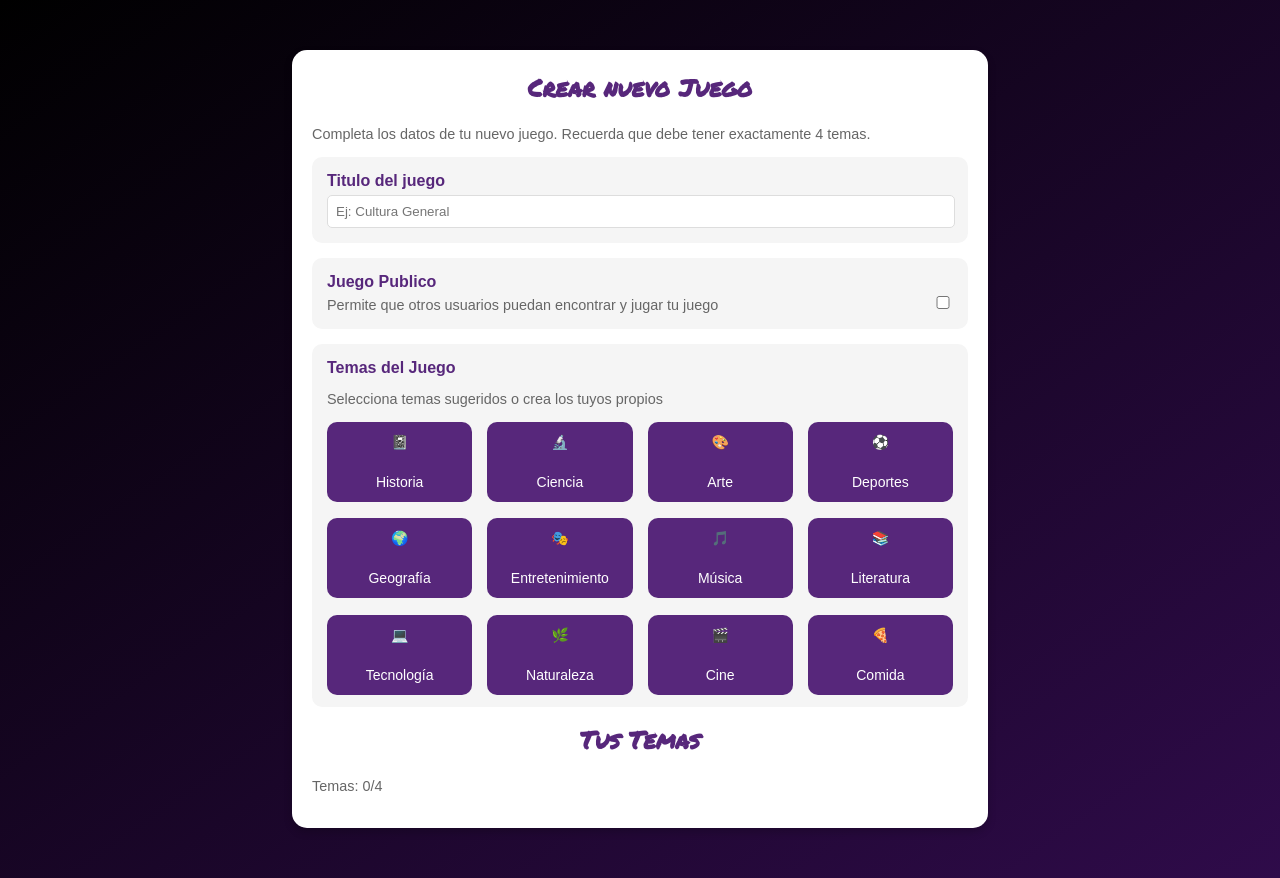
After one commit to Francisco-Javier-Martinez/Proyecto-Grupo-5, a PHP site: the page made by diseño/Mockups/creacion_Juegos.html in a window 1280 px wide. The commit adds this page. Run offline with PHP 8.4, Linux system fonts and the light colour scheme.

```diff
--- /dev/null
+++ b/diseño/Mockups/creacion_Juegos.html
@@ -0,0 +1,52 @@
+<!DOCTYPE html>
+<html lang="en">
+<head>
+    <meta charset="UTF-8">
+    <meta name="viewport" content="width=device-width, initial-scale=1.0">
+    <title>Creación del Juego</title>
+    <link rel="stylesheet" href="style.css">
+</head>
+<body>
+<main>
+    <div class="container">
+        <h2>Crear nuevo Juego</h2>
+        <p class="subtitle">Completa los datos de tu nuevo juego. Recuerda que debe tener exactamente 4 temas.</p>
+        <div class="form-box">
+            <label>Titulo del juego</label>
+            <input type="text" placeholder="Ej: Cultura General">
+        </div>
+        <div class="form-box">
+            <label>Juego Publico</label>
+            <span class="subtitle">Permite que otros usuarios puedan encontrar y jugar tu juego</span>
+            <input type="checkbox" name="juegoPublico" id="checkbox-publico"/>
+        </div>
+        <div class="form-box">
+            <label> Temas del Juego</label>
+            <p class="subtitle">Selecciona temas sugeridos o crea los tuyos propios</p>
+            <div class="temas-box">
+                <div class="tema-item">📓 <br> Historia</div>
+                <div class="tema-item">🔬 <br> Ciencia</div>
+                <div class="tema-item">🎨 <br> Arte</div>
+                <div class="tema-item">⚽ <br> Deportes</div>
+
+                <div class="tema-item">🌍 <br> Geografía</div>
+                <div class="tema-item">🎭 <br> Entretenimiento</div>
+                <div class="tema-item">🎵 <br> Música</div>
+                <div class="tema-item">📚 <br> Literatura</div>
+
+                <div class="tema-item">💻 <br> Tecnología</div>
+                <div class="tema-item">🌿 <br> Naturaleza</div>
+                <div class="tema-item">🎬 <br> Cine</div>
+                <div class="tema-item">🍕 <br> Comida</div>
+            </div>
+        </div>
+        <h2>Tus Temas</h2>
+        <div>
+            <p class="subtitle">Temas: 0/4</p>
+
+
+        </div>
+    </div>
+</main>
+</body>
+</html>
--- a/diseño/Mockups/gestion_Usuarios.html
+++ b/diseño/Mockups/gestion_Usuarios.html
@@ -60,7 +60,7 @@
 
 
 
-        <button type="submit" class="create-btn">Crear Administrador</button>
+        <button type="submit" class="save-btn">Crear Administrador</button>
       </form>
     </div>
 
--- a/diseño/Mockups/style.css
+++ b/diseño/Mockups/style.css
@@ -34,6 +34,51 @@ h3 {
     color: #57277B;
     margin-top: 0;
     font-family: "Archivo Narrow";
+}
+
+.subtitle {
+    color: #666;
+    font-size: 0.9rem;
+}
+
+.rojo{
+    background-color: red;
+}
+.azul{
+    background-color: blue;
+}
+.verde{
+    background-color: green;
+}
+.amarillo{
+    background-color: yellow;
+}
+
+.morado{
+    background-color: #57277B;
+}
+
+.rosa{
+    background-color: pink;
+}
+
+.naranja{
+    background-color: #FF7F00;
+}
+.cyan{
+    background-color: #00FFFF;
+}
+.lima{
+    background-color: #32CD32;
+}
+.coral{
+    background-color: #FF7F50;
+}
+.indigo{
+    background-color: #4B0082;
+}
+.ocre{
+    background-color: #CC7722;
 }
 
 /*----------------------------------Selección de Preguntas--------------------------------------*/
@@ -105,27 +150,10 @@ h3 {
     background-color: red;
 }
 
-#rojo{
-    background-color: red;
-}
-#azul{
-    background-color: blue;
-}
-#verde{
-    background-color: green;
-}
-#amarillo{
-    background-color: yellow;
-}
+
 
 
 /*----------------------------------Gestion de Usuarios--------------------------------------*/
-
-.subtitle {
-    text-align: center;
-    color: #666;
-    font-size: 0.9rem;
-}
 
 .form-box {
     background-color: #F5F5F5;
@@ -153,7 +181,7 @@ h3 {
     }
 }
 
-.create-btn {
+.save-btn {
     background-color: #57277B;
     color: white;
     width: 100%;
@@ -166,7 +194,7 @@ h3 {
     transition: 0.3s;
 }
 
-.create-btn:hover {
+.save-btn:hover {
     background-color: #6a359c;
 }
 
@@ -204,3 +232,72 @@ h3 {
         color: #57277B;
     }
 }
+
+/*-----------------------------------Creación de Juego-----------------------------------------*/
+.form-box{
+    #checkbox-publico {
+        float: right;
+        width: 3.1948881789137380191693290734824%; /*20*100/626*/
+    }
+}
+
+.temas-box{
+    display: grid;
+    grid-template-columns: repeat(4, 1fr);
+    justify-content: center;
+    text-align: center;
+    gap: 2.3961661341853035143769968051118%; /*15*100/626*/
+    width: 100%;
+}
+
+.tema-item{
+    width: 100%;
+    background-color: #57277B;
+    color:white;
+    border-radius: 10px;
+    transition: transform 0.3s  ease;
+    cursor: pointer;
+    line-height: 40px;
+    font-size: 0.875rem;
+    margin: auto;
+    margin-bottom: 10px;
+}
+
+.tema-item:hover {
+    transform: scale(1.05);
+}
+
+#cancel{
+    background-color: rgb(169, 27, 27);
+}
+
+#cancel:hover{
+    background-color: rgb(214, 49, 49);
+}
+
+.buttons-box{
+    display: grid;
+    grid-template-columns: repeat(2,1fr);
+    gap: 20px;
+}
+
+/*
+.color{
+    width: 40px;
+    height: 40px;
+    border-radius: 10px;
+    transition: transform 0.3s  ease;
+    cursor: pointer;
+}
+
+.color:hover{
+    transform: scale(1.05);
+    border: 2px solid #2F0B4A;
+}
+
+.colors-box{
+    display: grid;
+    grid-template-columns: repeat(6, 1fr);
+    justify-items: center;
+    gap: 10px;
+} */
```
Also changed, not shown: diseño/Mockups/modificacion_Tema.html (added, +47 -0 lines), diseño/Mockups/seleccion_Preguntas.html (+4 -4 lines).
